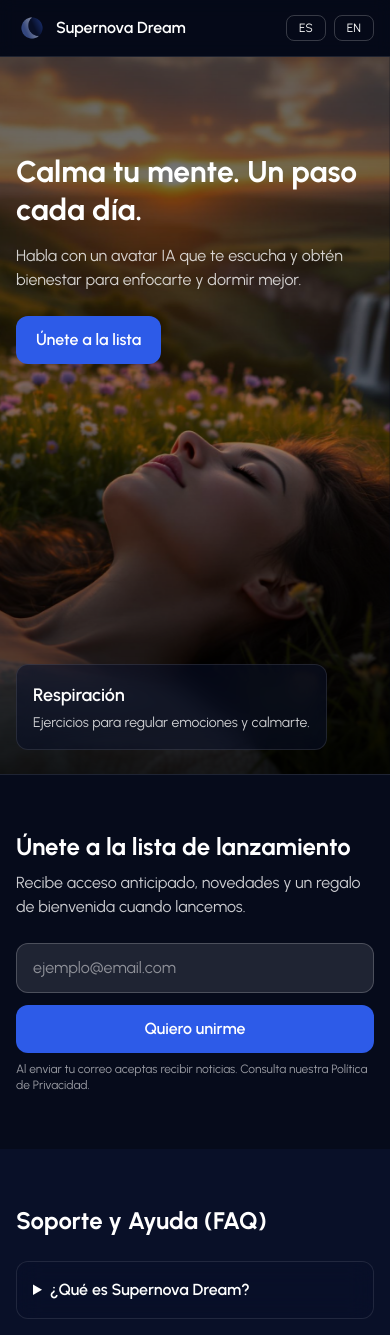
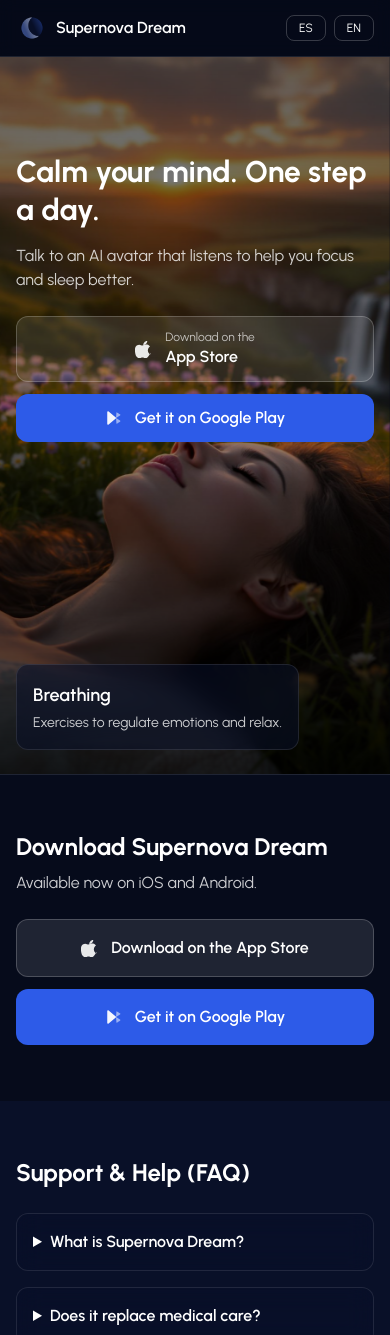
Before and after one commit to ALBRAKING/supernovadream-website, a plain HTML site: page index.html in a window 390 px wide. Shown: the top 1335 px of the page. Drawn offline with nearby package versions, Linux system fonts and the light colour scheme.

Commit message:
Update index.html
new links download

```diff
--- a/index.html
+++ b/index.html
@@ -1,10 +1,10 @@
 <!DOCTYPE html>
-<html lang="es">
+<html lang="en">
   <head>
     <meta charset="utf-8" />
     <meta name="viewport" content="width=device-width, initial-scale=1" />
-    <title>Supernova Dream – Bienestar, Meditación y Avatar IA</title>
-    <meta name="description" content="Supernova Dream: app de bienestar con avatar IA, meditaciones, respiración, música relajante e historias para dormir. Únete a la lista de lanzamiento." />
+    <title>Supernova Dream – Wellness, Meditation & AI Avatar</title>
+    <meta name="description" content="Supernova Dream: a wellness app with an AI avatar, meditations, breathing, relaxing music and sleep stories. Download on iOS and Android." />
 
     <!-- Favicon -->
     <link rel="icon" type="image/x-icon" href="/favicon.ico">
@@ -35,9 +35,13 @@
         <img src="assets/logo.png" alt="Supernova Dream logo" class="h-8 w-8 rounded-xl object-cover"/>
         <span class="font-semibold">Supernova Dream</span>
       </a>
+
       <nav class="hidden sm:flex items-center gap-5 text-sm">
-        <a href="#waitlist" class="hover:text-blue-300" data-i18n="nav_wait">Lista de espera</a>
+        <a href="#waitlist" class="hover:text-blue-300" data-i18n="nav_wait">Download</a>
+        <a href="#faq" class="hover:text-blue-300" data-i18n="nav_faq">Support / FAQ</a>
+        <a href="#legal" class="hover:text-blue-300" data-i18n="nav_legal">Legal</a>
       </nav>
+
       <div class="flex items-center gap-2">
         <button id="lang-es" class="px-3 py-1 rounded-lg text-xs border border-white/20 hover:bg-white/10">ES</button>
         <button id="lang-en" class="px-3 py-1 rounded-lg text-xs border border-white/20 hover:bg-white/10">EN</button>
@@ -60,8 +64,8 @@
     <div class="pointer-events-none absolute inset-x-0 bottom-6">
       <div class="max-w-6xl mx-auto px-4">
         <div class="glass inline-block rounded-xl p-4 border border-white/10">
-          <h3 id="heroCaptionTitle" class="text-lg md:text-2xl font-semibold">Meditación</h3>
-          <p id="heroCaptionDesc" class="text-white/80 text-sm md:text-base mt-1">Guías para enfocarte y reducir el estrés.</p>
+          <h3 id="heroCaptionTitle" class="text-lg md:text-2xl font-semibold">Meditation</h3>
+          <p id="heroCaptionDesc" class="text-white/80 text-sm md:text-base mt-1">Guides to focus and reduce stress.</p>
         </div>
       </div>
     </div>
@@ -69,53 +73,105 @@
     <!-- Texto principal -->
     <div class="max-w-6xl mx-auto px-4 pt-24 pb-16 grid md:grid-cols-2 gap-10 items-center">
       <div>
-        <h1 class="text-3xl md:text-5xl font-bold leading-tight" data-i18n="hero_title">Calma tu mente. Un paso cada día.</h1>
-        <p class="mt-4 text-white/80" data-i18n="hero_sub">Habla con un avatar IA que te escucha y obtén bienestar para enfocarte y dormir mejor.</p>
-        <div class="mt-6 flex gap-3">
-          <a href="#waitlist" class="px-5 py-3 rounded-xl bg-[var(--btn)] hover:opacity-90 font-semibold" data-i18n="cta_join">Únete a la lista</a>
+        <h1 class="text-3xl md:text-5xl font-bold leading-tight" data-i18n="hero_title">Calm your mind. One step a day.</h1>
+        <p class="mt-4 text-white/80" data-i18n="hero_sub">Talk to an AI avatar that listens to help you focus and sleep better.</p>
+
+        <!-- BOTONES DESCARGA (ANTES: Únete a la lista) -->
+        <div class="mt-6 flex flex-col sm:flex-row gap-3">
+          <a
+            href="https://apps.apple.com/us/app/supernova-dream/id6752909469"
+            target="_blank"
+            rel="noopener"
+            class="flex items-center justify-center gap-3 px-5 py-3 rounded-xl bg-white/10 border border-white/20 hover:bg-white/15 hover:border-white/30"
+            aria-label="Download on the App Store"
+          >
+            <!-- Apple icon -->
+            <svg width="18" height="18" viewBox="0 0 24 24" fill="currentColor" class="opacity-90">
+              <path d="M16.365 1.43c0 1.14-.415 2.2-1.245 3.17-.996 1.16-2.62 2.06-4.05 1.95-.18-1.07.335-2.21 1.277-3.31.93-1.1 2.53-1.95 4.018-1.81zM20.52 17.13c-.6 1.4-.88 2.03-1.65 3.26-1.08 1.72-2.6 3.87-4.5 3.89-1.68.02-2.11-1.1-4.4-1.09-2.29.01-2.76 1.11-4.44 1.09-1.9-.02-3.36-1.96-4.44-3.68C-0.01 16.9-.98 11.9 1.06 8.76c1.04-1.6 2.7-2.54 4.46-2.56 1.7-.03 3.31 1.15 4.4 1.15 1.07 0 3.07-1.42 5.18-1.21.88.04 3.34.35 4.92 2.66-.13.08-2.94 1.7-2.91 5.08.03 4.04 3.54 5.38 3.49 5.25z"/>
+            </svg>
+
+            <div class="text-left leading-tight">
+              <div class="text-xs text-white/70" data-i18n="cta_ios_small">Download on the</div>
+              <div class="text-base font-semibold" data-i18n="cta_ios_big">App Store</div>
+            </div>
+          </a>
+
+          <a
+            href="https://play.google.com/store/apps/details?id=com.supernovadream.app"
+            target="_blank"
+            rel="noopener"
+            class="flex items-center justify-center gap-3 px-5 py-3 rounded-xl bg-[var(--btn)] hover:opacity-90 font-semibold"
+            aria-label="Get it on Google Play"
+          >
+            <!-- Play icon -->
+            <svg width="18" height="18" viewBox="0 0 24 24" fill="currentColor" class="opacity-95">
+              <path d="M3 3.9v16.2c0 .7.8 1.2 1.4.8l10-8.1c.5-.4.5-1.2 0-1.6l-10-8.1C3.8 2.7 3 3.2 3 3.9z"/>
+              <path d="M14.7 12 20 8.7c.6-.4.6-1.2 0-1.6-1.2-.8-3.2-2-4.7-2.9L14.7 12z" opacity=".55"/>
+              <path d="M14.7 12l.6 7.8c1.5-.9 3.5-2.1 4.7-2.9.6-.4.6-1.2 0-1.6L14.7 12z" opacity=".55"/>
+            </svg>
+            <span data-i18n="cta_android">Get it on Google Play</span>
+          </a>
         </div>
       </div>
+
       <div class="md:block hidden"></div>
     </div>
   </section>
 
-  <!-- WAITLIST -->
+  <!-- DOWNLOAD (antes WAITLIST, conservamos el id para no romper anchors internos) -->
   <section id="waitlist" class="py-14 border-t border-white/10 bg-black/30">
     <div class="max-w-3xl mx-auto px-4">
-      <h2 class="text-2xl md:text-3xl font-bold" data-i18n="wait_title">Únete a la lista de lanzamiento</h2>
-      <p class="mt-2 text-white/80" data-i18n="wait_sub">Recibe acceso anticipado, novedades y un regalo de bienvenida cuando lancemos.</p>
+      <h2 class="text-2xl md:text-3xl font-bold" data-i18n="dl_title">Download Supernova Dream</h2>
+      <p class="mt-2 text-white/80" data-i18n="dl_sub">Available now on iOS and Android.</p>
 
-      <form id="waitForm" class="mt-6 grid sm:grid-cols-[1fr_auto] gap-3" method="POST" action="https://formspree.io/f/mrbajero">
-        <input required type="email" name="email"
-               data-i18n="placeholder_email"
-               placeholder="ejemplo@email.com"
-               class="w-full px-4 py-3 rounded-xl bg-white/10 border border-white/20 placeholder-white/50 focus:outline-none" />
-        <button class="px-5 py-3 rounded-xl bg-[var(--btn)] hover:opacity-90 font-semibold" data-i18n="wait_btn">Quiero unirme</button>
-        <input type="hidden" name="lang" value="es"/>
-      </form>
-      <p id="waitMsg" class="mt-3 text-sm text-green-300 hidden" data-i18n="wait_ok">¡Gracias! Te escribiremos lo antes posible.</p>
-      <p class="mt-2 text-xs text-white/60" data-i18n="wait_priv">Al enviar tu correo aceptas recibir noticias. Consulta nuestra Política de Privacidad.</p>
+      <div class="mt-6 grid sm:grid-cols-2 gap-3">
+        <a
+          href="https://apps.apple.com/us/app/supernova-dream/id6752909469"
+          target="_blank"
+          rel="noopener"
+          class="flex items-center justify-center gap-3 px-5 py-4 rounded-xl bg-white/10 border border-white/20 hover:bg-white/15 hover:border-white/30"
+        >
+          <svg width="18" height="18" viewBox="0 0 24 24" fill="currentColor" class="opacity-90">
+            <path d="M16.365 1.43c0 1.14-.415 2.2-1.245 3.17-.996 1.16-2.62 2.06-4.05 1.95-.18-1.07.335-2.21 1.277-3.31.93-1.1 2.53-1.95 4.018-1.81zM20.52 17.13c-.6 1.4-.88 2.03-1.65 3.26-1.08 1.72-2.6 3.87-4.5 3.89-1.68.02-2.11-1.1-4.4-1.09-2.29.01-2.76 1.11-4.44 1.09-1.9-.02-3.36-1.96-4.44-3.68C-0.01 16.9-.98 11.9 1.06 8.76c1.04-1.6 2.7-2.54 4.46-2.56 1.7-.03 3.31 1.15 4.4 1.15 1.07 0 3.07-1.42 5.18-1.21.88.04 3.34.35 4.92 2.66-.13.08-2.94 1.7-2.91 5.08.03 4.04 3.54 5.38 3.49 5.25z"/>
+          </svg>
+          <span class="font-semibold" data-i18n="dl_ios">Download on the App Store</span>
+        </a>
+
+        <a
+          href="https://play.google.com/store/apps/details?id=com.supernovadream.app"
+          target="_blank"
+          rel="noopener"
+          class="flex items-center justify-center gap-3 px-5 py-4 rounded-xl bg-[var(--btn)] hover:opacity-90 font-semibold"
+        >
+          <svg width="18" height="18" viewBox="0 0 24 24" fill="currentColor" class="opacity-95">
+            <path d="M3 3.9v16.2c0 .7.8 1.2 1.4.8l10-8.1c.5-.4.5-1.2 0-1.6l-10-8.1C3.8 2.7 3 3.2 3 3.9z"/>
+            <path d="M14.7 12 20 8.7c.6-.4.6-1.2 0-1.6-1.2-.8-3.2-2-4.7-2.9L14.7 12z" opacity=".55"/>
+            <path d="M14.7 12l.6 7.8c1.5-.9 3.5-2.1 4.7-2.9.6-.4.6-1.2 0-1.6L14.7 12z" opacity=".55"/>
+          </svg>
+          <span data-i18n="dl_android">Get it on Google Play</span>
+        </a>
+      </div>
     </div>
   </section>
 
   <!-- FAQ (resumen) -->
   <section id="faq" class="py-14">
     <div class="max-w-5xl mx-auto px-4">
-      <h2 class="text-2xl md:text-3xl font-bold" data-i18n="faq_title">Soporte y Ayuda (FAQ)</h2>
+      <h2 class="text-2xl md:text-3xl font-bold" data-i18n="faq_title">Support & Help (FAQ)</h2>
       <div class="mt-6 grid gap-4">
         <details class="glass rounded-xl p-4 border border-white/10">
-          <summary class="cursor-pointer font-semibold" data-i18n="mini_q1">¿Qué es Supernova Dream?</summary>
-          <p class="mt-2 text-white/80" data-i18n="mini_a1">App de bienestar con avatar IA, meditaciones, respiración, música relajante e historias para dormir.</p>
+          <summary class="cursor-pointer font-semibold" data-i18n="mini_q1">What is Supernova Dream?</summary>
+          <p class="mt-2 text-white/80" data-i18n="mini_a1">A wellness app with an AI avatar, meditations, breathing, relaxing music and sleep stories.</p>
         </details>
         <details class="glass rounded-xl p-4 border border-white/10">
-          <summary class="cursor-pointer font-semibold" data-i18n="mini_q2">¿Reemplaza atención médica?</summary>
-          <p class="mt-2 text-white/80" data-i18n="mini_a2">No. Es apoyo para bienestar; no sustituye atención médica, psicológica ni profesional.</p>
+          <summary class="cursor-pointer font-semibold" data-i18n="mini_q2">Does it replace medical care?</summary>
+          <p class="mt-2 text-white/80" data-i18n="mini_a2">No. It supports wellness; it does not replace medical, psychological, or professional care.</p>
         </details>
         <details class="glass rounded-xl p-4 border border-white/10">
-          <summary class="cursor-pointer font-semibold" data-i18n="mini_q3">¿Cómo cancelo mi suscripción?</summary>
-          <p class="mt-2 text-white/80" data-i18n="mini_a3">En la misma plataforma donde la compraste: Google Play, App Store o nuestra web (Stripe).</p>
+          <summary class="cursor-pointer font-semibold" data-i18n="mini_q3">How do I cancel my subscription?</summary>
+          <p class="mt-2 text-white/80" data-i18n="mini_a3">In the same platform you purchased: Google Play, App Store, or our website (Stripe).</p>
         </details>
-        <a href="support.html" class="text-sm text-blue-300 hover:underline" data-i18n="faq_more">Ver sección completa de Soporte y Ayuda</a>
+        <a href="support.html" class="text-sm text-blue-300 hover:underline" data-i18n="faq_more">View full Support & Help section</a>
       </div>
     </div>
   </section>
@@ -126,13 +182,13 @@
       <h2 class="text-2xl md:text-3xl font-bold" data-i18n="legal_title">Legal</h2>
       <div class="mt-6 grid md:grid-cols-3 gap-4">
         <a class="legal-card" href="legal/privacidad.html" target="_blank" rel="noopener">
-          <h3 class="font-semibold text-lg md:text-2xl" data-i18n="card_priv">Política de Privacidad</h3>
+          <h3 class="font-semibold text-lg md:text-2xl" data-i18n="card_priv">Privacy Policy</h3>
         </a>
         <a class="legal-card" href="legal/terminos.html" target="_blank" rel="noopener">
-          <h3 class="font-semibold text-lg md:text-2xl" data-i18n="card_terms">Términos de Servicio</h3>
+          <h3 class="font-semibold text-lg md:text-2xl" data-i18n="card_terms">Terms of Service</h3>
         </a>
         <a class="legal-card" href="legal/normas.html" target="_blank" rel="noopener">
-          <h3 class="font-semibold text-lg md:text-2xl" data-i18n="card_rules">Normas de Uso</h3>
+          <h3 class="font-semibold text-lg md:text-2xl" data-i18n="card_rules">Usage Rules</h3>
         </a>
       </div>
     </div>
@@ -143,24 +199,24 @@
     <div class="max-w-6xl mx-auto px-4 grid md:grid-cols-3 gap-6 items-start text-center md:text-left">
       <div>
         <h4 class="font-semibold" data-i18n="foot_brand">Supernova Dream</h4>
-        <p class="text-white/70 text-sm mt-1" data-i18n="foot_desc">Bienestar y calma emocional impulsados por IA.</p>
+        <p class="text-white/70 text-sm mt-1" data-i18n="foot_desc">AI-powered calm and emotional wellness.</p>
       </div>
       <div>
-        <h4 class="font-semibold" data-i18n="foot_links">Enlaces</h4>
+        <h4 class="font-semibold" data-i18n="foot_links">Links</h4>
         <ul class="text-sm text-white/80 mt-2 space-y-1">
-          <li><a class="hover:underline" href="#waitlist" data-i18n="foot_wait">Lista de espera</a></li>
-          <li><a class="hover:underline" href="legal/privacidad.html" data-i18n="foot_priv">Privacidad</a></li>
-          <li><a class="hover:underline" href="legal/terminos.html" data-i18n="foot_terms">Términos</a></li>
-          <li><a class="hover:underline" href="legal/normas.html" data-i18n="foot_rules">Normas</a></li>
+          <li><a class="hover:underline" href="#waitlist" data-i18n="foot_wait">Download</a></li>
+          <li><a class="hover:underline" href="legal/privacidad.html" data-i18n="foot_priv">Privacy</a></li>
+          <li><a class="hover:underline" href="legal/terminos.html" data-i18n="foot_terms">Terms</a></li>
+          <li><a class="hover:underline" href="legal/normas.html" data-i18n="foot_rules">Rules</a></li>
         </ul>
       </div>
       <div>
-        <h4 class="font-semibold" data-i18n="foot_contact">Contacto</h4>
+        <h4 class="font-semibold" data-i18n="foot_contact">Contact</h4>
         <p class="text-sm text-white/80 mt-2">
           <a class="hover:underline" href="mailto:supernovadreamapp@gmail.com">supernovadreamapp@gmail.com</a>
         </p>
         <p class="text-xs text-white/60 mt-3" data-i18n="foot_brand_owner">
-          Supernova Dream es una marca operada por Bravaris LLC.
+          Supernova Dream is a brand operated by Bravaris LLC.
         </p>
       </div>
     </div>
@@ -183,8 +239,10 @@
         {title:'Relaxing Music', desc:'Soundscapes for concentration and calm.'}
       ]
     };
+
     let idx = 0;
-    let currentLang = 'es';
+    let currentLang = 'en';
+
     function rotateHero(){
       slides.forEach((s,i)=> s.style.opacity = (i===idx? '1':'0'));
       const cap = captionsByLang[currentLang][idx];
@@ -195,54 +253,82 @@
     }
     if(slides.length){ rotateHero(); setInterval(rotateHero, 4500); }
 
-    // Form demo (solo si el form apunta a "#")
-    const waitForm = document.getElementById('waitForm');
-    if (waitForm) {
-      waitForm.addEventListener('submit', function(e){
-        if(this.getAttribute('action') === '#'){
-          e.preventDefault();
-          const waitMsg = document.getElementById('waitMsg');
-          if (waitMsg) waitMsg.classList.remove('hidden');
-          this.reset();
-        }
-      });
-    }
-
     // i18n
     const dict = {
       es: {
-        nav_wait:'Lista de espera', nav_faq:'Soporte / FAQ', nav_legal:'Legal',
-        hero_title:'Calma tu mente. Un paso cada día.', hero_sub:'Habla con un avatar IA que te escucha y obtén bienestar para enfocarte y dormir mejor.', cta_join:'Únete a la lista',
-        wait_title:'Únete a la lista de lanzamiento', wait_sub:'Recibe acceso anticipado, novedades y un regalo de bienvenida cuando lancemos.', wait_btn:'Quiero unirme', wait_ok:'¡Gracias! Te escribiremos lo antes posible.', wait_priv:'Al enviar tu correo aceptas recibir noticias. Consulta nuestra Política de Privacidad.',
-        placeholder_email:'ejemplo@email.com',
-        faq_title:'Soporte y Ayuda (FAQ)', mini_q1:'¿Qué es Supernova Dream?', mini_a1:'App de bienestar con avatar IA, meditaciones, respiración, música relajante e historias para dormir.',
-        mini_q2:'¿Reemplaza atención médica?', mini_a2:'No. Es apoyo para bienestar; no sustituye atención médica, psicológica ni profesional.',
-        mini_q3:'¿Cómo cancelo mi suscripción?', mini_a3:'En la misma plataforma donde la compraste: Google Play, App Store o nuestra web (Stripe).',
+        nav_wait:'Descargar', nav_faq:'Soporte / FAQ', nav_legal:'Legal',
+        hero_title:'Calma tu mente. Un paso cada día.',
+        hero_sub:'Habla con un avatar IA que te escucha y obtén bienestar para enfocarte y dormir mejor.',
+        cta_ios_small:'Descárgala en',
+        cta_ios_big:'App Store',
+        cta_android:'Consíguelo en Google Play',
+        dl_title:'Descarga Supernova Dream',
+        dl_sub:'Disponible ahora en iOS y Android.',
+        dl_ios:'Descargar en App Store',
+        dl_android:'Consíguelo en Google Play',
+
+        faq_title:'Soporte y Ayuda (FAQ)',
+        mini_q1:'¿Qué es Supernova Dream?',
+        mini_a1:'App de bienestar con avatar IA, meditaciones, respiración, música relajante e historias para dormir.',
+        mini_q2:'¿Reemplaza atención médica?',
+        mini_a2:'No. Es apoyo para bienestar; no sustituye atención médica, psicológica ni profesional.',
+        mini_q3:'¿Cómo cancelo mi suscripción?',
+        mini_a3:'En la misma plataforma donde la compraste: Google Play, App Store o nuestra web (Stripe).',
         faq_more:'Ver sección completa de Soporte y Ayuda',
+
         legal_title:'Legal',
         card_priv:'Política de Privacidad', card_terms:'Términos de Servicio', card_rules:'Normas de Uso',
-        foot_brand:'Supernova Dream', foot_desc:'Bienestar y calma emocional impulsados por IA.', foot_links:'Enlaces', foot_wait:'Lista de espera', foot_priv:'Privacidad', foot_terms:'Términos', foot_rules:'Normas', foot_contact:'Contacto',
+
+        foot_brand:'Supernova Dream',
+        foot_desc:'Bienestar y calma emocional impulsados por IA.',
+        foot_links:'Enlaces',
+        foot_wait:'Descargar',
+        foot_priv:'Privacidad',
+        foot_terms:'Términos',
+        foot_rules:'Normas',
+        foot_contact:'Contacto',
         foot_brand_owner:'Supernova Dream es una marca operada por Bravaris LLC.'
       },
       en: {
-        nav_wait:'Waitlist', nav_faq:'Support / FAQ', nav_legal:'Legal',
-        hero_title:'Calm your mind. One step a day.', hero_sub:'Talk to an AI avatar that listens to help you focus and sleep better.', cta_join:'Join the list',
-        wait_title:'Join the launch waitlist', wait_sub:'Get early access, updates and a welcome perk when we launch.', wait_btn:'Join now', wait_ok:'Thanks! We will email you soon.', wait_priv:'By submitting your email you agree to receive updates. See our Privacy Policy.',
-        placeholder_email:'example@email.com',
-        faq_title:'Support & Help (FAQ)', mini_q1:'What is Supernova Dream?', mini_a1:'A wellness app with an AI avatar, meditations, breathing, relaxing music and sleep stories.',
-        mini_q2:'Does it replace medical care?', mini_a2:'No. It supports wellness; it does not replace medical, psychological, or professional care.',
-        mini_q3:'How do I cancel my subscription?', mini_a3:'In the same platform you purchased: Google Play, App Store, or our website (Stripe).',
+        nav_wait:'Download', nav_faq:'Support / FAQ', nav_legal:'Legal',
+        hero_title:'Calm your mind. One step a day.',
+        hero_sub:'Talk to an AI avatar that listens to help you focus and sleep better.',
+        cta_ios_small:'Download on the',
+        cta_ios_big:'App Store',
+        cta_android:'Get it on Google Play',
+        dl_title:'Download Supernova Dream',
+        dl_sub:'Available now on iOS and Android.',
+        dl_ios:'Download on the App Store',
+        dl_android:'Get it on Google Play',
+
+        faq_title:'Support & Help (FAQ)',
+        mini_q1:'What is Supernova Dream?',
+        mini_a1:'A wellness app with an AI avatar, meditations, breathing, relaxing music and sleep stories.',
+        mini_q2:'Does it replace medical care?',
+        mini_a2:'No. It supports wellness; it does not replace medical, psychological, or professional care.',
+        mini_q3:'How do I cancel my subscription?',
+        mini_a3:'In the same platform you purchased: Google Play, App Store, or our website (Stripe).',
         faq_more:'View full Support & Help section',
+
         legal_title:'Legal',
         card_priv:'Privacy Policy', card_terms:'Terms of Service', card_rules:'Usage Rules',
-        foot_brand:'Supernova Dream', foot_desc:'AI-powered calm and emotional wellness.', foot_links:'Links', foot_wait:'Waitlist', foot_priv:'Privacy', foot_terms:'Terms', foot_rules:'Rules', foot_contact:'Contact',
+
+        foot_brand:'Supernova Dream',
+        foot_desc:'AI-powered calm and emotional wellness.',
+        foot_links:'Links',
+        foot_wait:'Download',
+        foot_priv:'Privacy',
+        foot_terms:'Terms',
+        foot_rules:'Rules',
+        foot_contact:'Contact',
         foot_brand_owner:'Supernova Dream is a brand operated by Bravaris LLC.'
       }
     };
 
     function setLang(lang){
-      currentLang = (lang === 'en') ? 'en' : 'es';
+      currentLang = (lang === 'es') ? 'es' : 'en';
       document.documentElement.lang = currentLang;
+
       document.querySelectorAll('[data-i18n]').forEach(el=>{
         const k = el.getAttribute('data-i18n');
         const val = dict[currentLang][k];
@@ -250,8 +336,7 @@
           if(el.tagName === 'INPUT'){ el.placeholder = val; } else { el.textContent = val; }
         }
       });
-      const hidden = document.querySelector('input[name="lang"]');
-      if(hidden) hidden.value = currentLang;
+
       // refrescar caption actual a idioma seleccionado
       const showIdx = (idx === 0 ? slides.length - 1 : idx - 1);
       const cap = captionsByLang[currentLang][showIdx] || captionsByLang[currentLang][0];
@@ -262,7 +347,9 @@
 
     document.getElementById('lang-es')?.addEventListener('click',()=>setLang('es'));
     document.getElementById('lang-en')?.addEventListener('click',()=>setLang('en'));
-    setLang('es');
+
+    // ✅ Idioma principal por defecto: Inglés
+    setLang('en');
   </script>
 </body>
 </html>
```
